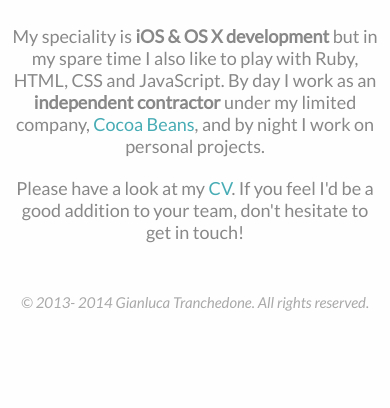
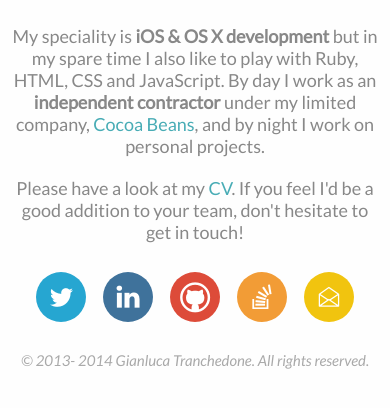
Before and after one commit to gtranchedone/gtranchedone.github.io, a Jekyll site: the page built from index.html, in a window 390 px wide, cut to the strip 438-846 px from the top of the page. Built offline with Jekyll 4.4.1, drawn with Linux system fonts in a browser that asks for light colours; nearby versions of some CDN libraries; Markdown is read by kramdown in place of the engine named in the settings.

Commit message:
Improved links style.

```diff
--- a/css/index.css
+++ b/css/index.css
@@ -119,9 +119,10 @@
 }
 
 .socialButton {
+	margin: 4px;
+	color: white;
+	text-shadow: none;
 	background-color: lime;
-	text-shadow: none;
-	color: white;
 	/* Animation */
 	-webkit-transition: all 0.25s ease-in-out;
     -moz-transition: all 0.25s ease-in-out;
--- a/css/navbar.css
+++ b/css/navbar.css
@@ -122,7 +122,6 @@
 }
 
 .socialButton {
-	margin: 4px;
 	width: 50px;
 	height: 50px;
 	line-height: 50px;
@@ -135,6 +134,7 @@
 /*
 /*****************************************************************************/
 
+/*
 @media screen and (max-width:850px) {
 	.social_links_list {
 		height: 0px;
@@ -152,6 +152,7 @@
 		height: auto;
 	}
 }
+*/
 
 /* PHONE - 767px */
 @media screen and (max-width:767px) {
@@ -178,9 +179,11 @@
 		padding: 10px;
 	}
 
-	.social_links_list {
+	/*
+.social_links_list {
 		width: 100%;
 	}
+*/
 
 	.nav_bar_open {
 		background-color: #EEEEEE;
```
Also changed, not shown: 2 other files.
